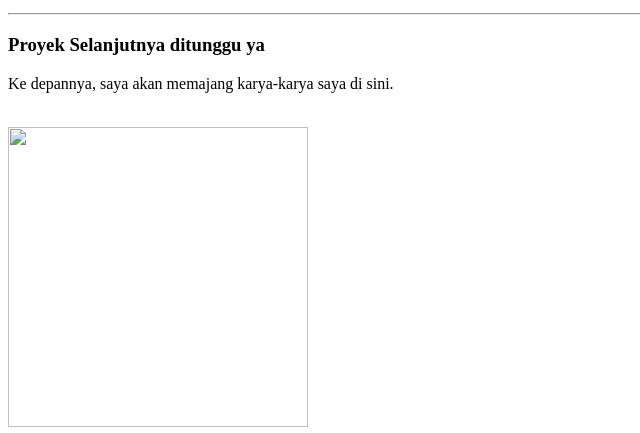
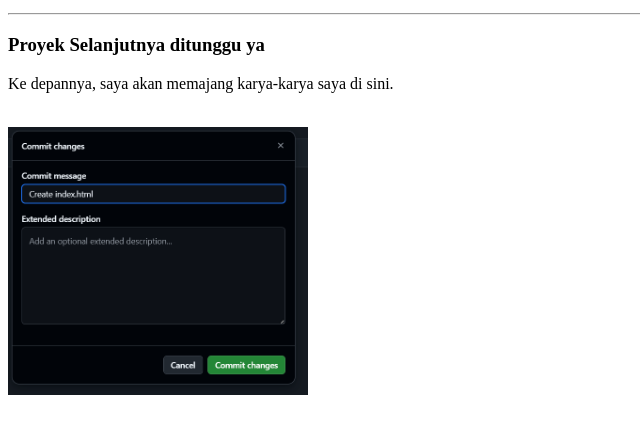
Before and after one commit to alengimang348-source/belajar-hosting, a plain HTML site: page index.html in a window 1280 px wide. Shown: the part 87-520 px from the top of the page, without its empty margins (0-640 px from the left). Drawn offline with Linux system fonts and the light colour scheme.

Commit message:
Update index.html

```diff
--- a/index.html
+++ b/index.html
@@ -4,4 +4,4 @@
 <h3>Proyek Selanjutnya ditunggu ya</h3>
 <p>Ke depannya, saya akan memajang karya-karya saya di sini.</p>
 <br>
-<img src="fotoku.jpg" width="300">
+<img src="fotoku.png" width="300">
```
